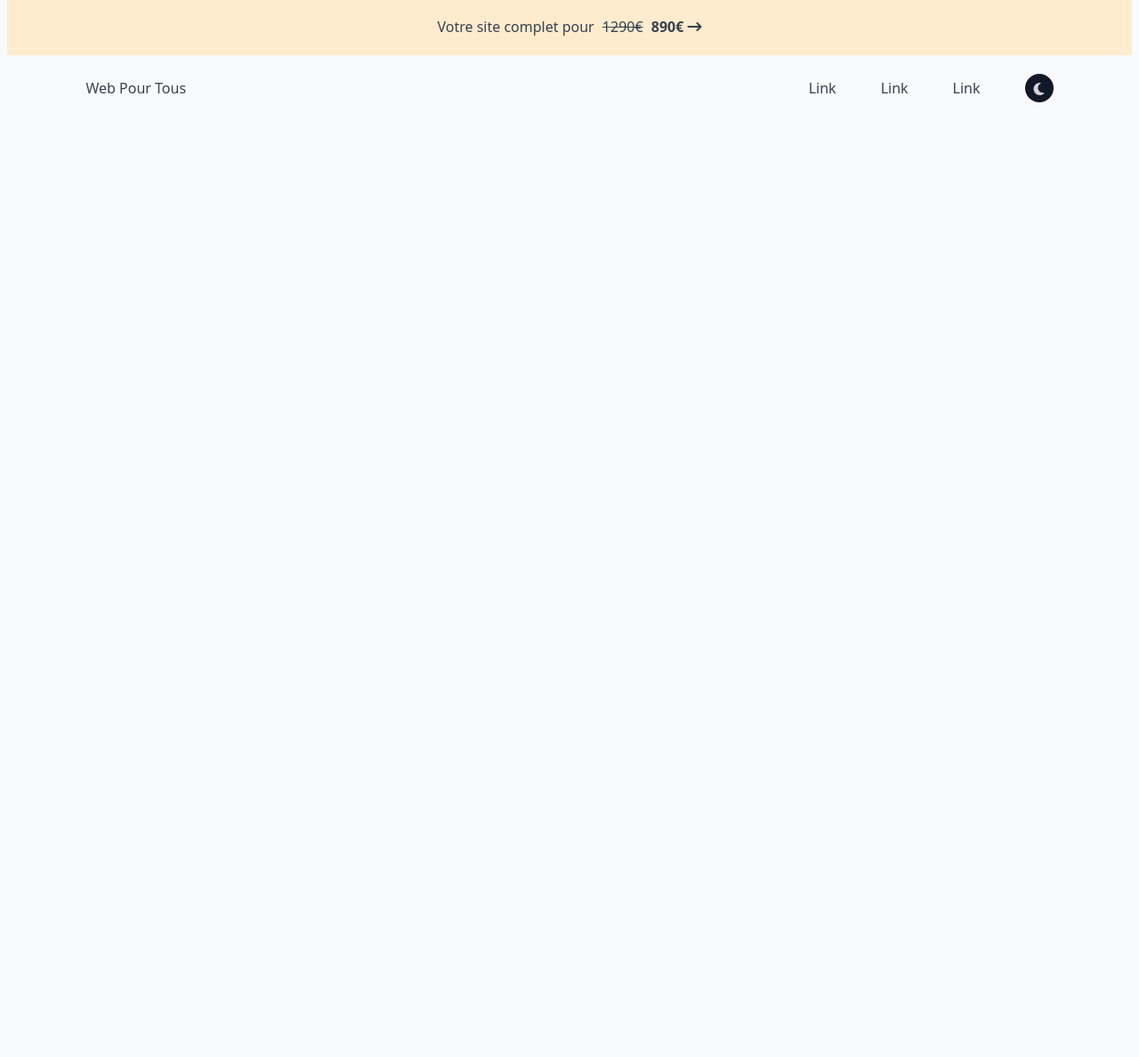
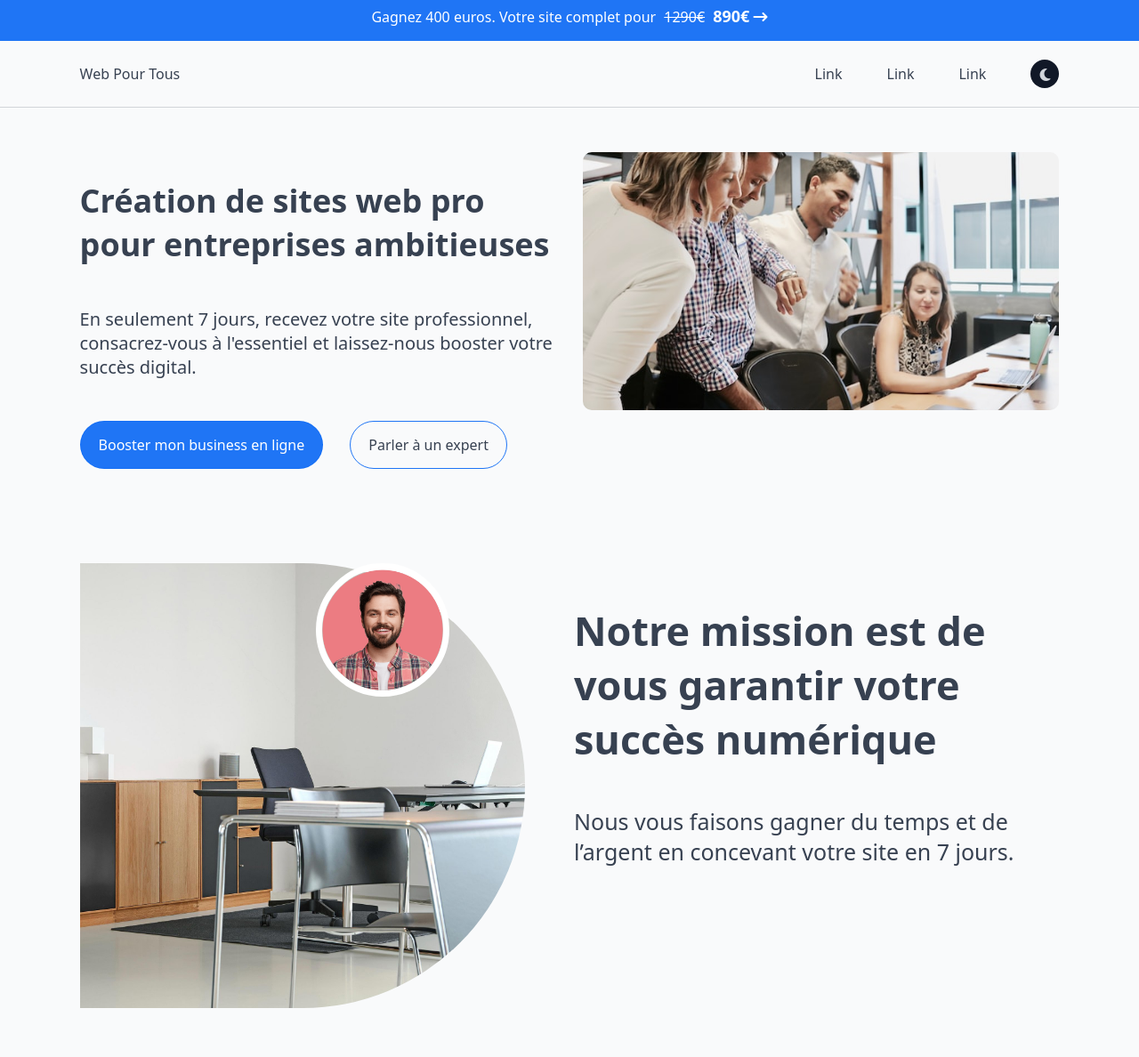
Before and after one commit to loddaa/web-pour-tous, a plain HTML site: page index.html in a window 1280 px wide. Shown: the part 10-1198 px from the top of the page at 89% size. Before the commit the page ends 800 px from the top, so only its background shows below. Drawn offline with Linux system fonts and the light colour scheme.

Commit message:
Add hero and about section

```diff
--- a/index.html
+++ b/index.html
@@ -13,7 +13,7 @@
             <div class="banner">
                 <a href="#">
                     <p>
-                        Votre site complet pour <span class="price-crossed">1290€</span> <span class="price">890€</span> <span><i class="fa-solid fa-arrow-right-long"></i></span>
+                        <span>Gagnez 400 euros</span>. Votre site complet pour <span class="price-crossed">1290€</span> <span class="price">890€</span> <i class="fa-solid fa-arrow-right-long"></i>
                     </p>
                 </a>
             </div>
@@ -48,7 +48,43 @@
 
         <main>
             <section class="hero">
+                <div>
+                    <h1>
+                        Création de sites web pro pour entreprises ambitieuses
+                    </h1>
+                    <h2>
+                        En seulement 7 jours, recevez votre site professionnel, consacrez-vous à l'essentiel et laissez-nous booster votre succès digital.
+                    </h2>
 
+                    <div class="cta">
+                        <div>
+                            <button class="cta-primary">Booster mon business en ligne</button>
+                        </div>
+                        <div>
+                            <button class="cta-secondary">Parler à un expert</button>
+                        </div>
+                    </div>
+                </div>
+
+                <div>
+                    <img src="./public/img/hero.jpg" alt="Un groupe de personnes collaborant ensemble devant un ordinateur">
+                </div>
+            </section>
+
+            <section class="about">
+                <div class="relative">
+                    <img src="./public/img/about.jpg" alt="Un bureau design">
+                    <img src="./public/img/about-profile.png" alt="Un homme de face qui sourit">
+                </div>
+
+                <div class="about-content">
+                    <p class="title">
+                        Notre mission est de vous garantir votre succès numérique
+                    </p>
+                    <p class="subtitle">
+                        Nous vous faisons gagner du temps et de l’argent en concevant votre site en 7 jours.
+                    </p>
+                </div>
             </section>
         </main>
 
--- a/public/css/main.css
+++ b/public/css/main.css
@@ -1,5 +1,10 @@
 html {
     box-sizing: border-box;
+}
+
+html,
+body {
+    margin: 0;
 }
 
 *,
@@ -17,11 +22,17 @@ html {
     --px-section-desktop: 7%;
     --py-section-desktop: 50px;
 
+    --accent-color: rgba(20, 110, 245, 0.95);
+
     font-family: system-ui, -apple-system, BlinkMacSystemFont, 'Segoe UI', Roboto, Oxygen, Ubuntu, Cantarell, 'Open Sans', 'Helvetica Neue', sans-serif;
 }
 
 .display-none {
     display: none;
+}
+
+.relative {
+    position: relative;
 }
 
 .light-theme {
@@ -40,10 +51,25 @@ a {
     cursor: pointer;
 }
 
+button {
+    cursor: pointer;
+    font-size: 16px;
+}
+
 header {
     position: sticky;
     top: 0;
     z-index: 999;
+}
+
+body.light-theme header {
+    background-color: var(--bg-light);
+    border-bottom: 1px solid rgba(55, 65, 81, .2);
+}
+
+body.dark-theme header {
+    background-color: var(--bg-dark);
+    border-bottom: 1px solid rgba(209, 213, 219, .2);
 }
 
 nav ul {
@@ -91,12 +117,11 @@ nav {
 }
 
 .banner {
-    background-color: blanchedalmond;
-    color: var(--text-dark);
+    background-color: var(--accent-color);
+    color: white;
     display: flex;
     align-items: center;
     justify-content: center;
-    padding: 5px 0;
 }
 
 .banner .price-crossed {
@@ -105,8 +130,111 @@ nav {
 }
 .banner .price {
     font-weight: bolder;
+    font-size: large;
 }
 
 .hero {
+    padding: var(--py-section-desktop) var(--px-section-desktop);
+    display: flex;
+    gap: 30px;
+}
 
+.hero h1 {
+    margin-bottom: 0;
+    font-size: 36px;
 }
+.hero h2 {
+    font-size: 20px;
+    font-weight: 400;
+}
+
+.hero > div:nth-of-type(1),
+.hero > div:nth-of-type(2) {
+    flex-basis: 50%;
+}
+
+.hero > div:nth-of-type(1) {
+    display: flex;
+    flex-direction: column;
+    gap: 30px;
+}
+
+.hero div:nth-of-type(2) {
+    overflow: hidden;
+}
+
+.hero img {
+    width: 100%;
+    height: 80%;
+    object-fit: cover;
+    border-radius: 10px;
+}
+
+
+.hero .cta {
+    display: flex;
+    align-items: center;
+    gap: 30px;
+}
+
+.hero .cta button {
+    padding: 15px 20px;
+    border-radius: 100px;
+}
+
+/* .hero .cta div {
+    flex: 1;
+} */
+
+.hero .cta .cta-primary {
+    border: 1px solid var(--accent-color);
+    background-color: var(--accent-color);
+    color: white;
+}
+
+.hero .cta .cta-secondary {
+    border: 1px solid var(--accent-color);
+    background: none;
+    color: inherit;
+}
+
+.about {
+    padding: var(--py-section-desktop) var(--px-section-desktop);
+    display: flex;
+    gap: 10px;
+}
+
+.about .relative {
+    width: fit-content;
+    flex-basis: 50%;
+}
+
+.about .relative > img:first-of-type {
+    width: 500px;
+    object-fit: cover;
+    border-radius: 0 50% 50% 0;
+}
+.about .relative > img:nth-of-type(2) {
+    position: absolute;
+    top: 0;
+    right: 130px;
+    border: 7px solid white;
+    min-width: 150px;
+    min-height: 150px;
+    max-width: 150px;
+    max-height: 150px;
+    border-radius: 50%;
+}
+
+.about-content {
+    flex-basis: 50%;
+}
+
+.about-content .title {
+    font-size: 45px;
+    font-weight: 600;
+}
+
+.about-content .subtitle {
+    font-size: 25px;
+}
```
Also changed, not shown: public/img/about-profile.png (added), public/img/about.jpg (added), public/img/hero.jpg (added).
